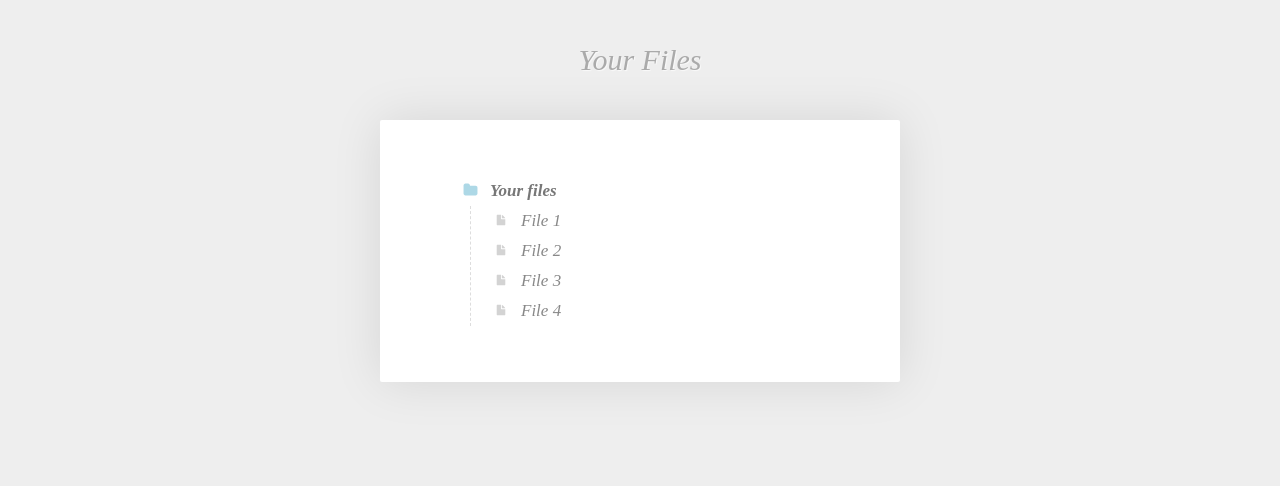
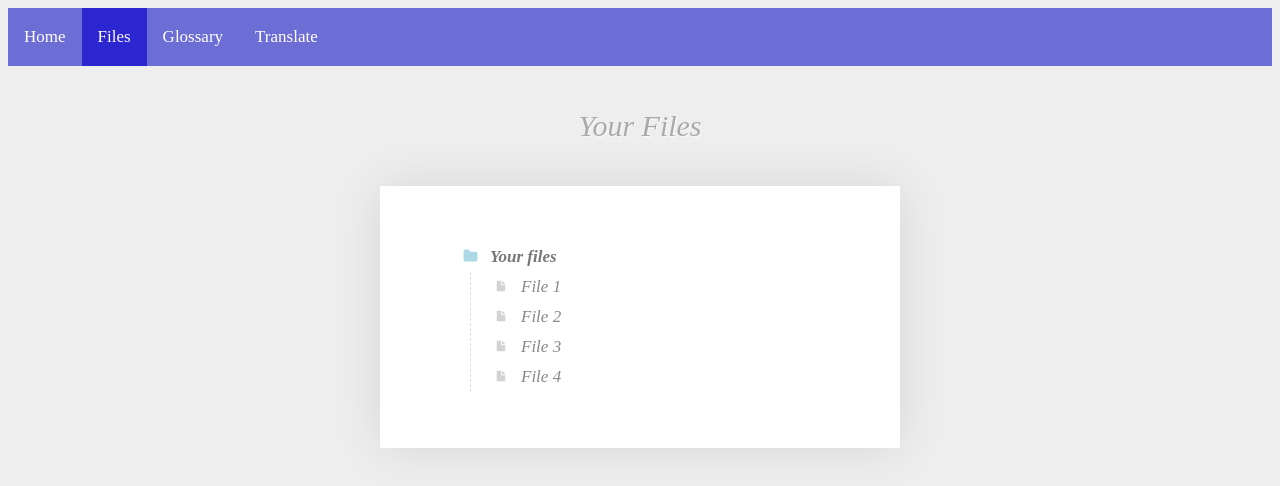
Before and after one commit to JrZmomo/S23-CS35L-Project, a plain HTML site: page src/Frontend/filePage.html in a window 1280 px wide. Drawn offline with Linux system fonts and the light colour scheme.

Commit message:
Added Navbar

```diff
--- a/src/Frontend/filePage.html
+++ b/src/Frontend/filePage.html
@@ -2,13 +2,21 @@
 <html>
 <head>
   <link rel="stylesheet" href="filePage.css">
-
+  <link rel="stylesheet" href="TopNavBar.css">
   <script src="filePage.js"></script>
 </head>
 
 <body>
+
+
+    <div class="topnav">
+        <a class="navbar-brand" href="/" aria-label="Notelord"></a>
+        <a href="Home.html">Home</a>
+        <a class="active" href="Filepage.html">Files</a>
+        <a href="Glossary.html">Glossary</a>
+        <a href="Translate.html">Translate</a>
+    </div>
     <h2>Your Files</h2>
-
 
     <div class="box">
         <ul class="directory-list">
--- a/src/Frontend/filePage.js
+++ b/src/Frontend/filePage.js
@@ -1,4 +1,4 @@
-
+/*
     // get all folders in our .directory-list
 	var allFolders = $(".directory-list li > ul");
 	allFolders.each(function() {
@@ -23,3 +23,4 @@
 	  });
 
 	});
+*/
```
Also changed, not shown: src/Frontend/filePage.css (line endings or trailing spaces).
